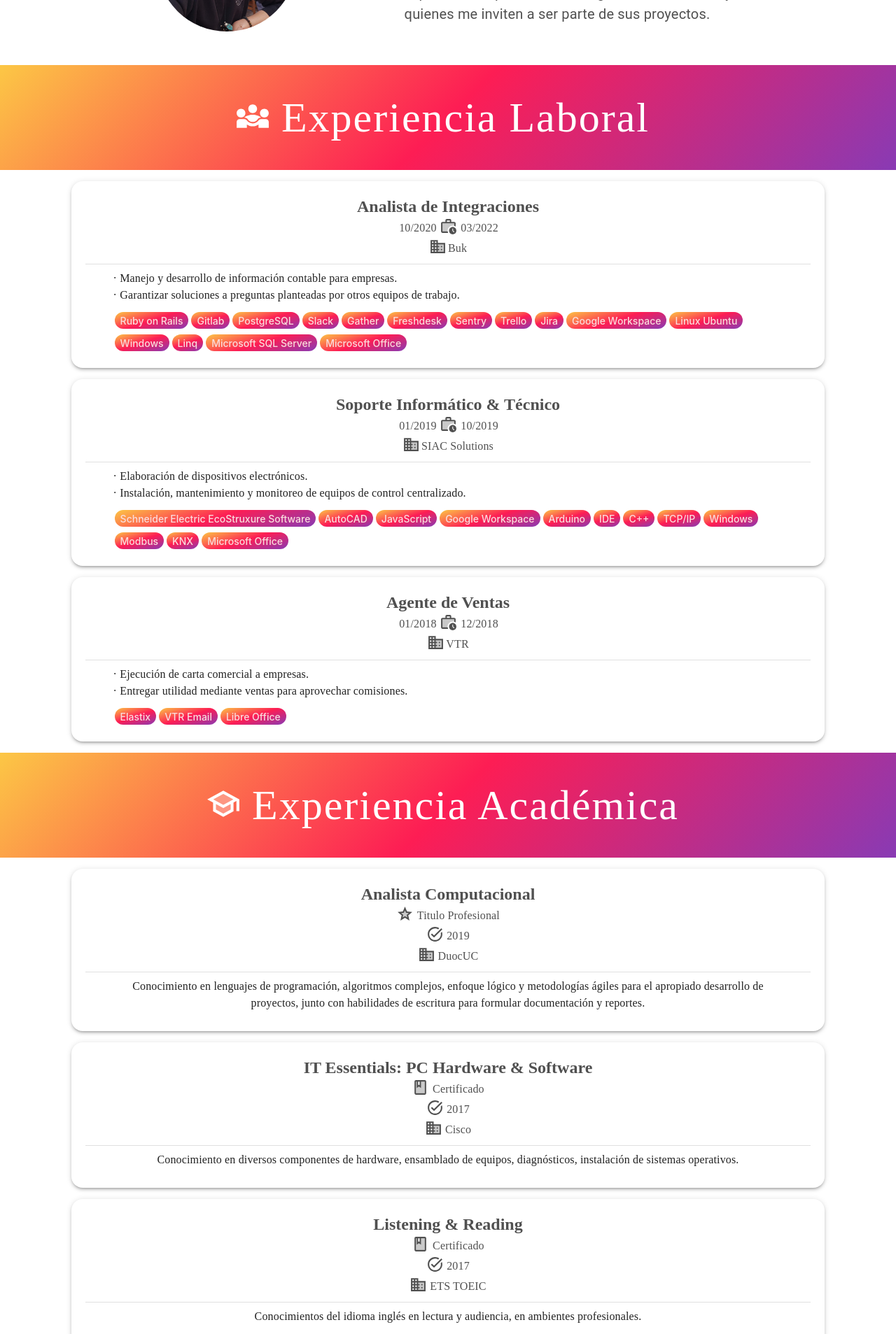
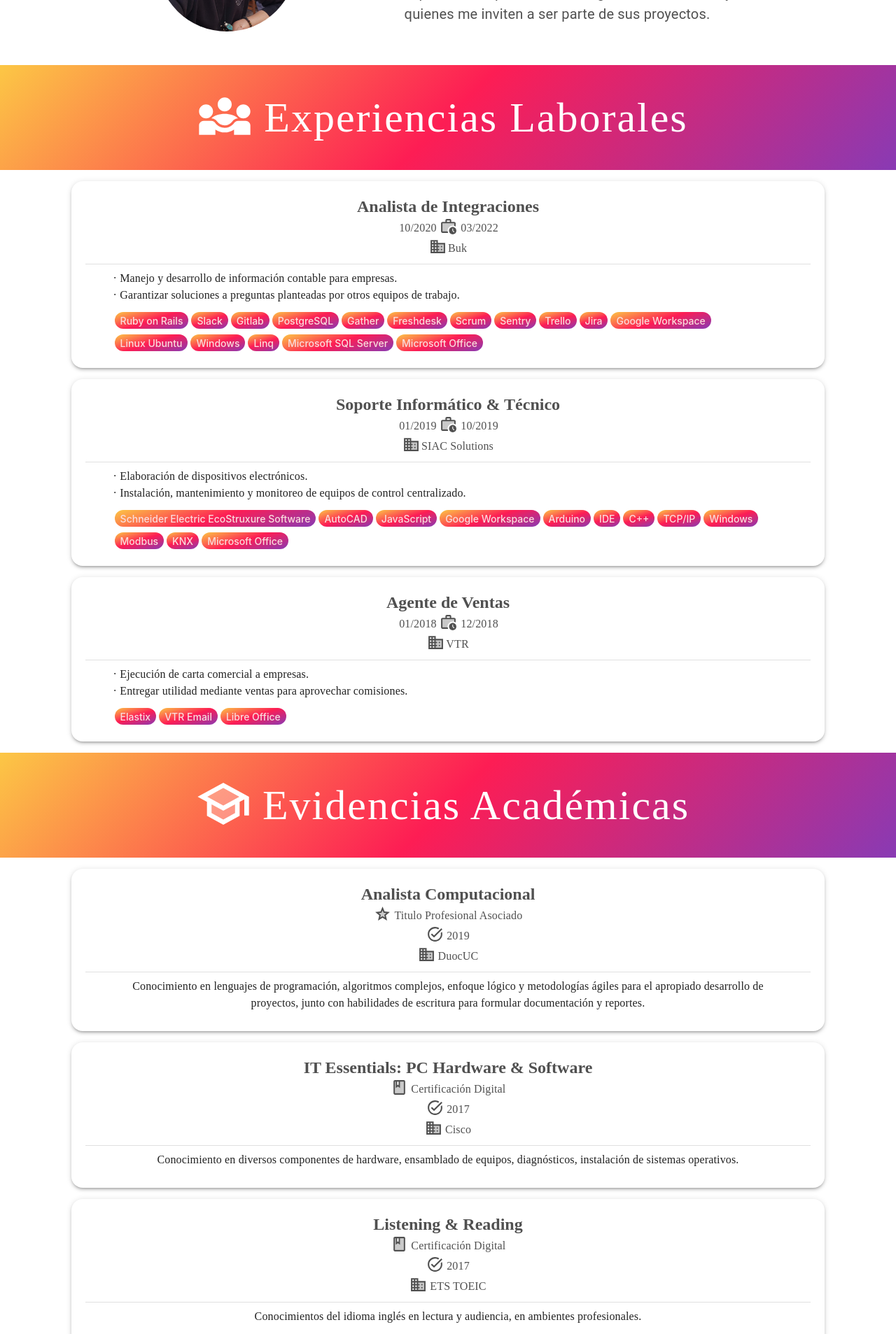
Before and after one commit to MarkoDotCom/mern-docker, a React (Create React App) app in the folder client/: page / in a window 1280 px wide. Shown: the part 800-2707 px from the top of the page at 70% size. Built offline with nearby package versions, Linux system fonts and the light colour scheme; a web font is replaced by a local one.

Commit message:
[refactor] parrafos y contenido modificado, iconos tambien

```diff
--- a/client/src/App.js
+++ b/client/src/App.js
@@ -18,12 +18,13 @@
             <GridCard/>
             <Banner01 titulo="Carta de Presentación" icon="person" height="150" fontVariant="h2"/>
             <Parrafo01/>
-            <Banner01 titulo="Experiencia Laboral" icon="homework" height="150" fontVariant="h2"/>
+            <Banner01 titulo="Experiencias Laborales" icon="homework" height="150" fontVariant="h2"/>
             <GridExperiencias01/>
-            <Banner01 titulo="Experiencia Académica" icon="academy" height="150" fontVariant="h2"/>
+            <Banner01 titulo="Evidencias Académicas" icon="academy" height="150" fontVariant="h2"/>
             <GridExperiencias02/>
             <Banner01 titulo="Idiomas" icon="translate" height="150" fontVariant="h2"/>
             <GridIdiomas01></GridIdiomas01>
+            <Banner01 titulo="Competencias Tecnológicas" icon="Layer" height="150" fontVariant="h2"/>
           {/* </Route> */}
         {/* </Switch> */}
     </>
--- a/client/src/components/Banner_01/Icon_01.jsx
+++ b/client/src/components/Banner_01/Icon_01.jsx
@@ -4,7 +4,8 @@
 // import HomeWorkTwoToneIcon from "@mui/icons-material/HomeWorkTwoTone";
 import Diversity3TwoToneIcon from "@mui/icons-material/Diversity3TwoTone";
 import SchoolTwoToneIcon from "@mui/icons-material/SchoolTwoTone";
-import TranslateTwoToneIcon from '@mui/icons-material/TranslateTwoTone';
+import TranslateTwoToneIcon from "@mui/icons-material/TranslateTwoTone";
+import LayersIcon from "@mui/icons-material/Layers";
 
 const Icon_01 = ({ icon }) => {
   switch (icon) {
@@ -13,7 +14,7 @@
         <PersonOutlineTwoToneIcon
           sx={{
             color: "#ffffff",
-            fontSize: 50,
+            fontSize: "5rem",
           }}
         />
       );
@@ -31,7 +32,7 @@
         <Diversity3TwoToneIcon
           sx={{
             color: "#ffffff",
-            fontSize: 50,
+            fontSize: "5rem",
           }}
         />
       );
@@ -40,7 +41,7 @@
         <SchoolTwoToneIcon
           sx={{
             color: "#ffffff",
-              fontSize: 50,
+            fontSize: "5rem",
           }}
         />
       );
@@ -49,11 +50,19 @@
         <TranslateTwoToneIcon
           sx={{
             color: "#ffffff",
-              fontSize: 50,
+            fontSize: "5rem",
           }}
         />
       );
-
+      case "Layer":
+        return (
+          <LayersIcon
+            sx={{
+              color: "#ffffff",
+              fontSize: "5rem",
+            }}
+          />
+        );
     default:
       break;
   }
--- a/client/src/components/GridExperiencias_01/Wrapper_01.jsx
+++ b/client/src/components/GridExperiencias_01/Wrapper_01.jsx
@@ -31,11 +31,12 @@
       ],
       stack: [
         "Ruby on Rails",
+        "Slack",
         "Gitlab",
         "PostgreSQL",
-        "Slack",
         "Gather",
         "Freshdesk",
+        "Scrum",
         "Sentry",
         "Trello",
         "Jira",
@@ -198,7 +199,7 @@
                   }}
                 >
                   <Grid item>
-                    <Tooltip arrow title="Compañía">
+                    <Tooltip arrow title="Nombre de Compañía">
                       <div>
                         <MyComponent icon="business"></MyComponent>
                       </div>
--- a/client/src/components/GridExperiencias_02/Icon_01.jsx
+++ b/client/src/components/GridExperiencias_02/Icon_01.jsx
@@ -41,7 +41,7 @@
           }}
         />
       );
-    case "Certificado":
+    case "Certificación Digital":
       return (
         <ClassTwoToneIcon
           sx={{
@@ -50,7 +50,7 @@
           }}
         />
       );
-    case "Titulo Profesional":
+    case "Titulo Profesional Asociado":
       return (
         // <Tooltip title="estrella" disableInteractive>
           <GradeTwoToneIcon
@@ -63,7 +63,7 @@
       );
 
     default:
-      return <div>"no_icon";</div>;
+      return <div>no_icon</div>;
   }
 };
 
--- a/client/src/components/GridExperiencias_02/Wrapper_01.jsx
+++ b/client/src/components/GridExperiencias_02/Wrapper_01.jsx
@@ -19,7 +19,7 @@
 
   const [experiencias] = useState([
     {
-      clase: "Titulo Profesional",
+      clase: "Titulo Profesional Asociado",
       casa: "DuocUC",
       titulo: "Analista Computacional",
       descripcion:
@@ -27,7 +27,7 @@
       periodo: "2019",
     },
     {
-      clase: "Certificado",
+      clase: "Certificación Digital",
       casa: "Cisco",
       titulo: "IT Essentials: PC Hardware & Software",
       descripcion:
@@ -35,7 +35,7 @@
       periodo: "2017",
     },
     {
-      clase: "Certificado",
+      clase: "Certificación Digital",
       casa: "ETS TOEIC",
       titulo: "Listening & Reading",
       descripcion:
@@ -156,7 +156,7 @@
                   }}
                 >
                   <Grid item>
-                    <Tooltip arrow title="Institución">
+                    <Tooltip arrow title="Nombre de Institución">
                       <div>
                         <MyComponent icon="business"></MyComponent>
                       </div>
--- a/client/src/components/GridIdiomas_01/Wrapper_01.jsx
+++ b/client/src/components/GridIdiomas_01/Wrapper_01.jsx
@@ -1,4 +1,4 @@
-import React, { useState } from "react";
+import React, { useState, Fragment } from "react";
 // import Paper from "@mui/material/Paper";
 import Container from "@mui/material/Container";
 import Typography from "@mui/material/Typography";
@@ -39,8 +39,8 @@
         alignItems="center"
         justify="center"
       >
-        {idiomas.map((idioma) => (
-          <>
+        {idiomas.map((idioma, index) => (
+          <Fragment key={index}>
             <Grid
               item
               xs={6}
@@ -93,7 +93,7 @@
                     }}
                   >
                     <Grid item>
-                      <Tooltip title="Hablado">
+                      <Tooltip arrow title="Nivel Hablado">
                         <div>
                           <MyComponent icon="speak"></MyComponent>
                         </div>
@@ -123,7 +123,7 @@
                     }}
                   >
                     <Grid item>
-                      <Tooltip title="Escrito">
+                      <Tooltip arrow title="Nivel Escrito">
                         <div>
                           <Icon01 icon="writting"></Icon01>
                         </div>
@@ -237,7 +237,7 @@
             </Grid> */}
               </Card>
             </Grid>
-          </>
+          </Fragment>
         ))}
       </Grid>
     </Container>
```
Also changed, not shown: 1 other file (tests, documents, lock files or other folders). Lines whose indentation alone changed are shown as unchanged.
